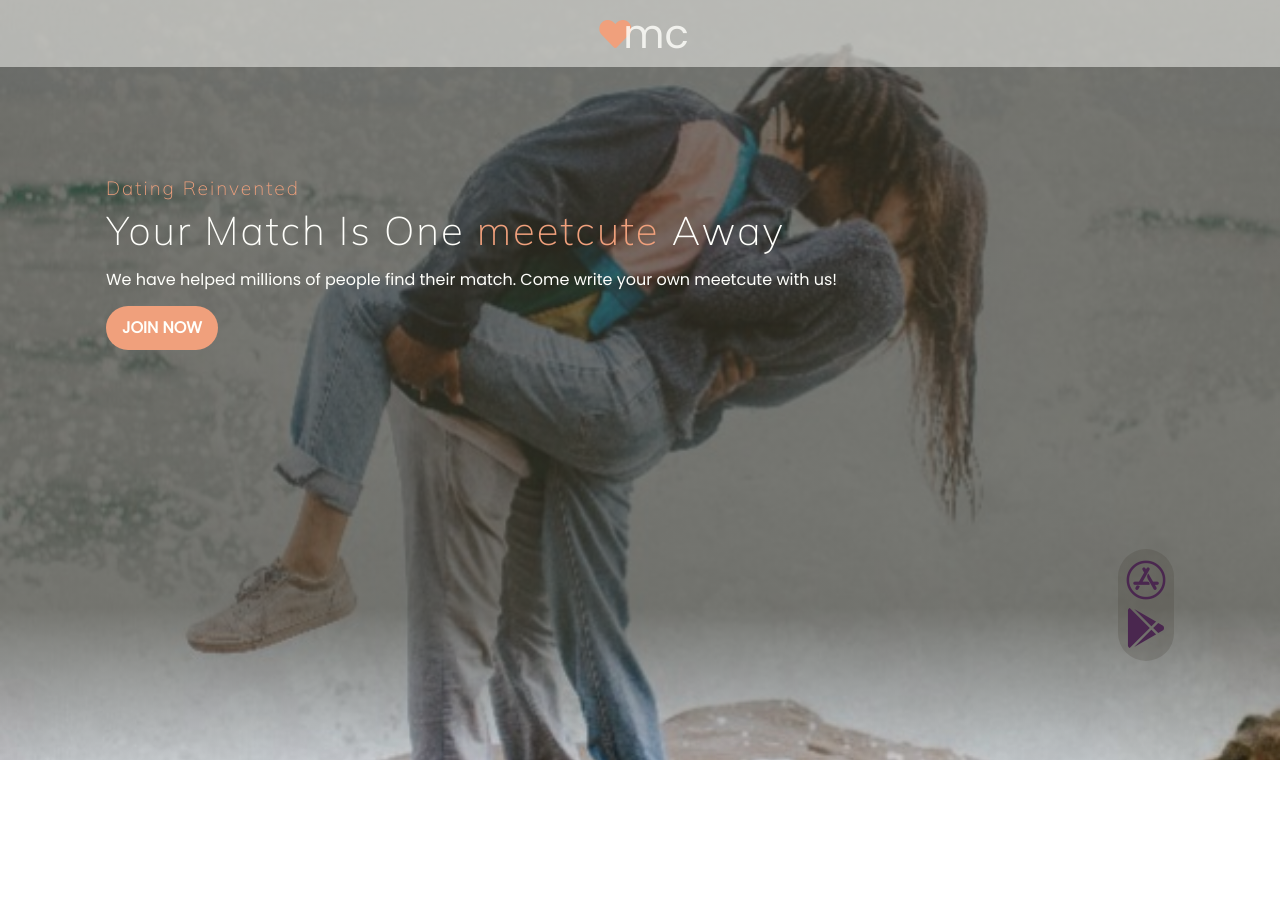
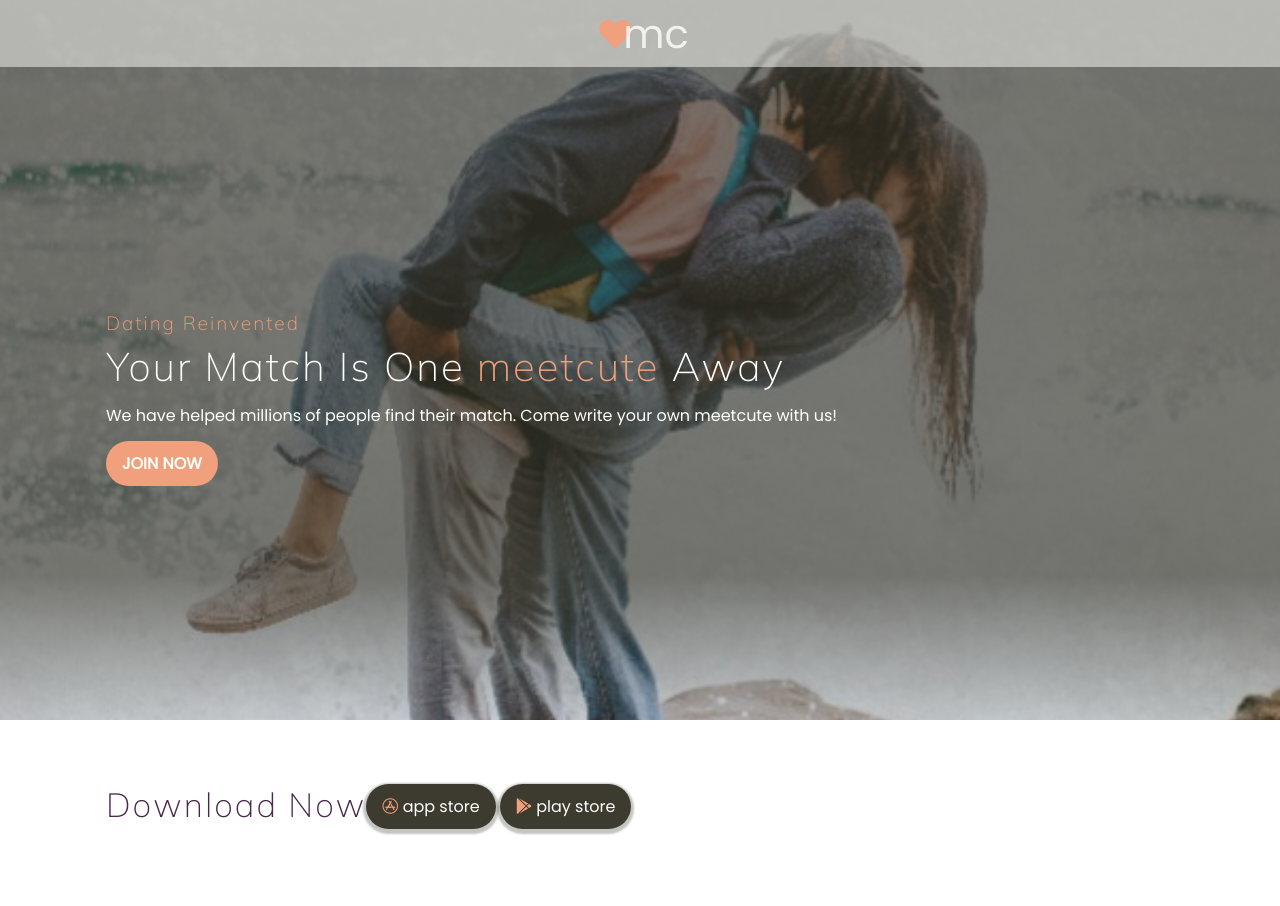
Before and after one commit to olopcodes/my-dating-app, a website: page index.html in a window 1280 px wide. Before the commit the page ends 800 px from the top, so only its background shows below. Drawn offline with Linux system fonts and the light colour scheme.

Commit message:
made the download icons separate from the main-hero and styled the icons

```diff
--- a/index.html
+++ b/index.html
@@ -46,19 +46,26 @@
           </p>
           <a class="btn btn--cta">join now</a>
         </div>
-
-        <div class="main-hero__download-icons">
-          <span class="main-hero__download-icons-icon"
-            ><i class="fab fa-app-store"></i
-          ></span>
-          <span></span>
-          <span class="main-hero__download-icons-icon"
-            ><i class="fab fa-google-play"></i
-          ></span>
-        </div>
       </div>
     </section>
     <!-- main hero -->
+
+    <!-- download -->
+    <aside class="download">
+      <div class="container">
+        <h2 class="heading heading--sub text--primary">download now</h2>
+        <div class="download__icons">
+          <a href="#" class="download__icon"
+            ><i class="fab fa-app-store"></i> app store</a
+          >
+
+          <a href="#" class="download__icon"
+            ><i class="fab fa-google-play"></i> play store</a
+          >
+        </div>
+      </div>
+    </aside>
+    <!-- download -->
 
     <!-- about -->
     <section class="about">
--- a/sass/_main-hero.scss
+++ b/sass/_main-hero.scss
@@ -8,7 +8,7 @@
   background-repeat: no-repeat;
   background-size: cover;
   background-position: center;
-  height: 95vh;
+  height: 90vh;
   padding-top: 5rem;
   color: $white;
 
@@ -16,25 +16,66 @@
     height: 100%;
     display: flex;
     flex-direction: column;
-    justify-content: space-around;
+    justify-content: center;
   }
 
   &__text {
+    // padding-top: 3rem;
   }
 
-  &__download-icons {
-    align-self: flex-end;
+  // &__download-icons {
+  //   // background-color: $black;
+  //   align-self: flex-end;
+  //   &-icon {
+  //     display: inline-block;
+
+  //     &:hover {
+  //       background-color: rgba($black, 0.6);
+  //     }
+
+  //     &:not(:last-of-type) {
+  //       margin-right: 0.8rem;
+  //     }
+
+  //     i {
+  //       color: $cta;
+  //     }
+  //   }
+  // }
+}
+
+// download should be moved to another file
+.download {
+  padding: 4rem 0;
+
+  .container {
     display: flex;
-    flex-direction: column;
-    font-size: 2.5rem;
-    font-weight: 700;
-    color: rgba($primary, 1);
-    background-color: rgba($black, 0.2);
-    padding: 0.5rem;
-    border-radius: 5rem;
+    align-items: center;
+    // justify-content: space-between;
+  }
+  h2 {
+    // text-align: center;
+  }
 
-    &-icon {
-      cursor: pointer;
+  &__icons {
+    text-align: right;
+    // make them display flex column for extra small screens
+  }
+
+  &__icon {
+    padding: 0.8rem 1rem;
+    cursor: pointer;
+    background-color: $black;
+    font-size: 1rem;
+    color: $white;
+    border-radius: 3rem;
+    box-shadow: 0 2px 2px 3px rgba($black, 0.3);
+    &:not(:last-of-type) {
+      margin-bottom: 0.8rem;
+    }
+
+    i {
+      color: $cta;
     }
   }
 }
--- a/sass/_variables.scss
+++ b/sass/_variables.scss
@@ -31,6 +31,7 @@ $default: "Poppins", sans-serif;
   }
 
   &--sub {
+    font-size: 2.1rem;
   }
 
   &--small {
```
Also changed, not shown: css/style.css.
